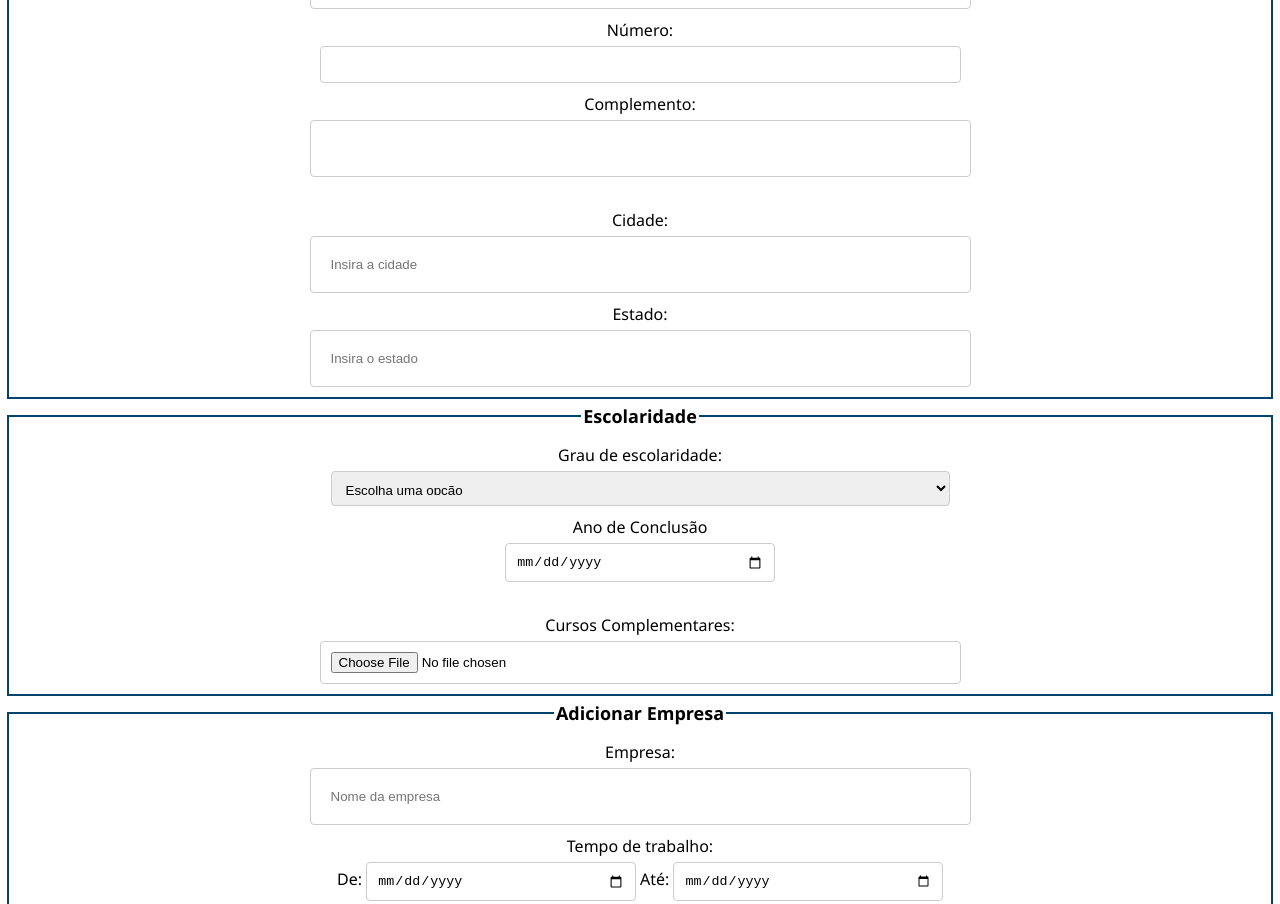
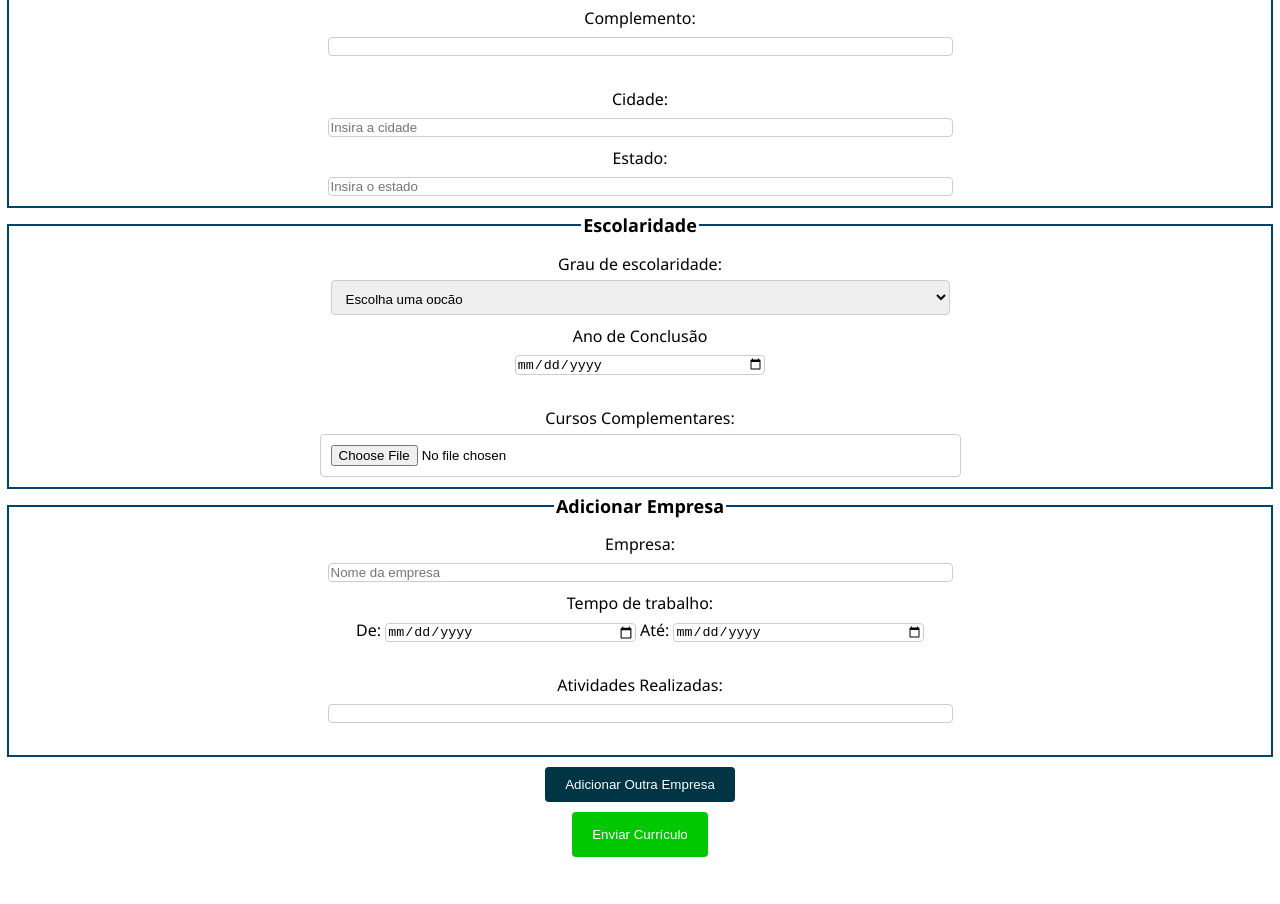
Before and after one commit to renatoads16/formulario_curriculo, a plain HTML site: page index.html in a window 1280 px wide. Shown: the part 1246-2150 px from the top of the page. After the commit the page ends 2108 px from the top, so only its background shows below. Drawn offline with Linux system fonts and the light colour scheme.

Commit message:
Atualizar o style.css

```diff
--- a/style.css
+++ b/style.css
@@ -34,7 +34,7 @@ label {
 
 input[type="text"]{
     width: 50%;
-    padding: 20px;
+    padding: 20px auto;
     border: 1px solid #ccc;
     border-radius: 4px;
 }
@@ -56,13 +56,13 @@ input[type="file"] {
     border-radius: 4px; }
 input[type="date"] {
     width: 20%;
-    padding: 10px;
+    padding: 10px auto;
     border: 1px solid #ccc;
     border-radius: 4px;
 }
 input[type="caixa"]{
     width: 50%;
-    padding: 50px;
+    padding: 50px auto;
     border: 1px solid #ccc;
     border-radius: 4px;
 
```
